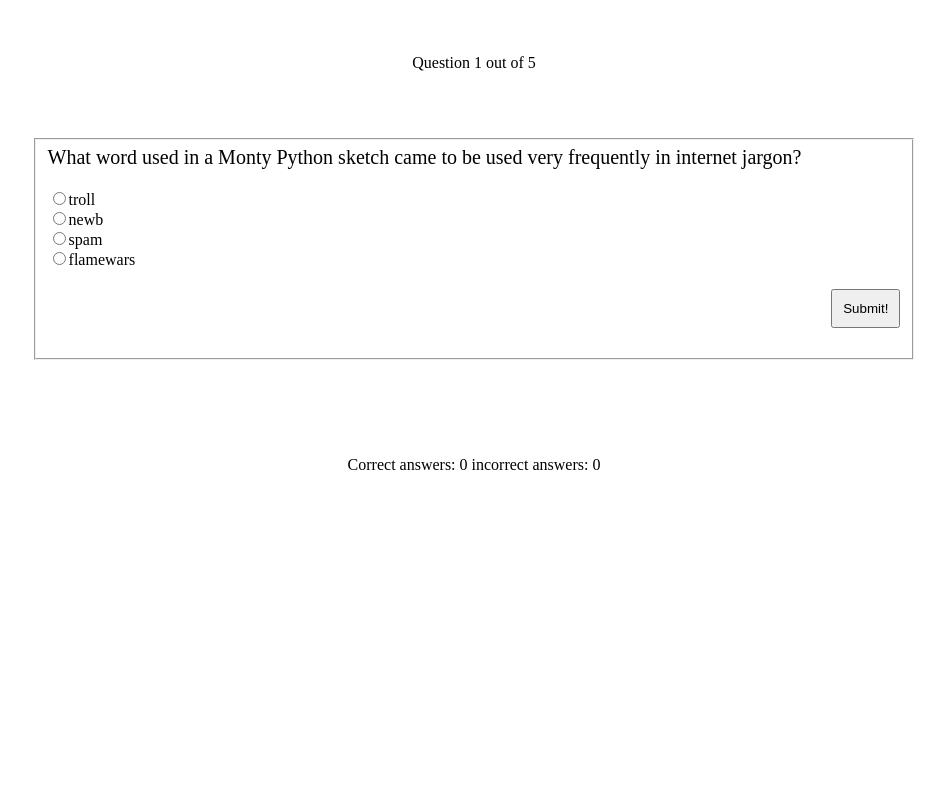
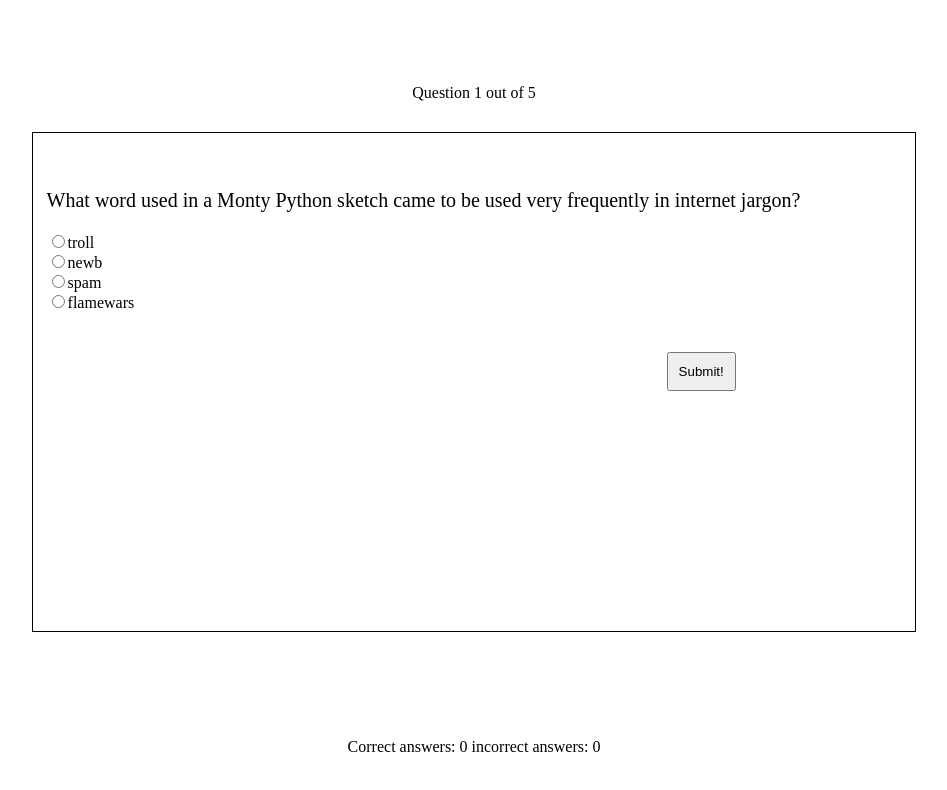
Before and after one commit to testinnplayin/quiz-app, a plain HTML site: page index.html in a window 1280 px wide. Both pictures are taken after a click on the button "Start Game!". Shown: the whole page, without its empty margins (166-1113 px from the left). Drawn offline with nearby package versions, Linux system fonts and the light colour scheme.

Commit message:
fully functional quiz app

```diff
--- a/scripts/app.js
+++ b/scripts/app.js
@@ -145,7 +145,8 @@ function renderFinalTemplate(obj, corrAnswersTotal) {
 	var page = state.pages[obj.currentState];
 	var button = displayButton(obj);
 
-	var bye = ("<p class = 'result'>Your final score was: </p><span class='span-1'></span> out of <span class='span-2'></span>");
+	var bye = ("<p class = 'result'>Your final score was: </p><span class='span-1'></span> questions correct out of <span class='span-2'></span> questions total."
+		+ button);
 
 	$('.js-main-container').html(bye);
 
@@ -177,7 +178,7 @@ function renderQuestionTemplate(obj, corrAnswersTotal) {
 	$('.js-main-container').html(questionDisplay);
 
 	displayAnswers(obj);
-	displayScore('.js-score', corrAnswersTotal, obj.currQuestion - corrAnswersTotal);
+	displayScore('.js-score', obj.currQuestion - corrAnswersTotal, corrAnswersTotal);
 	displayScore('.js-current-ticker', state.questions.length, state.questions[obj.currQuestion].questionID);
 }
 
@@ -220,9 +221,9 @@ function processResult(userAnswer, obj, corrAnswersTotal) {
 
 function checkState(obj) {
 
-	while (obj.currQuestion < 5) {
 
-		if (obj.currentState === "index" || obj.currentState === "result") {
+
+		if ((obj.currentState === "index") || (obj.currentState === "result" && obj.currQuestion < 4)) {
 			if (obj.currentState === "result") {
 				obj.currQuestion += 1;
 			}
@@ -231,12 +232,16 @@ function checkState(obj) {
 		} else if (obj.currentState === "questions") {
 			obj.currentState = "result";
 			return obj;
+		} else if (obj.currentState === "result" && obj.currQuestion === 4) {
+			obj.currentState = "final";
+			return obj;
+		} else {
+			obj.currentState = "index";
+			obj.currQuestion = 0;
+			return obj;
 		}
-	}
 
-	obj.currentState = "final";
 
-	return obj;
 }
 
 
--- a/styles/main.css
+++ b/styles/main.css
@@ -1,13 +1,31 @@
+html {
+	box-sizing: border-box;
+}
+
+*,
+*::after,
+*::before {
+	box-sizing: inherit;
+}
+
 .current-question-ticker,
 .score,
-.result {
+p,
+h1 {
 	padding-top: 30px;
 	text-align: center;
+	display: block;
+}
+
+fieldset {
+	border: 0;
 }
 
 .main-container {
 	width: 70%;
-	margin: 0 auto;
+	margin: 30px auto;
+	border: 1px solid black;
+	height: 500px;
 }
 
 .question-form {
@@ -20,9 +38,10 @@
 }
 
 .submit-btn {
-	margin: 20px auto;
-	float: right;
+	margin: 40px 0;
+	margin-left: 620px;
 	padding: 10px;
+	display: block;
 }
 
 .submit-btn:hover {
```
